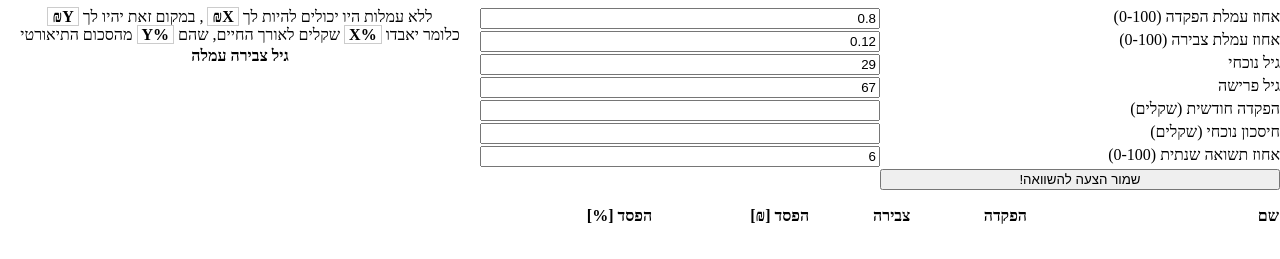
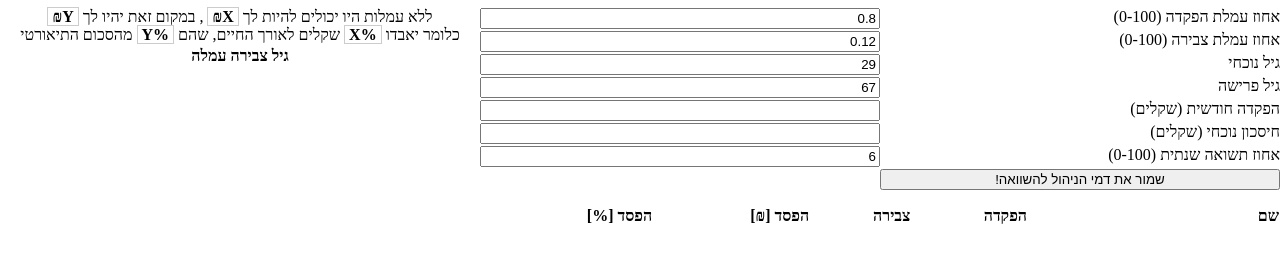
Before and after one commit to yehonatanz/pension, a website: page docs/index.html in a window 1280 px wide. Shown: the top 259 px of the page. Drawn offline with Linux system fonts and the light colour scheme.

Commit message:
Clarify that offer only means fees

```diff
--- a/docs/index.html
+++ b/docs/index.html
@@ -35,7 +35,7 @@
             אחוז תשואה שנתית (0-100)
         </label>
         <input id="yearlyGrowthPercentage" type="number" value="6"/>
-        <button type="button" onclick="saveOffer()" title="ההצעות שלך גלויות רק לך ונשמרות במחשב זה בלבד">שמור הצעה להשוואה!</button>
+        <button type="button" onclick="saveOffer()" title="ההצעות שלך גלויות רק לך ונשמרות במחשב זה בלבד">שמור את דמי הניהול להשוואה!</button>
     </form>
     <table id="saved-offers-container">
         <thead>
```
